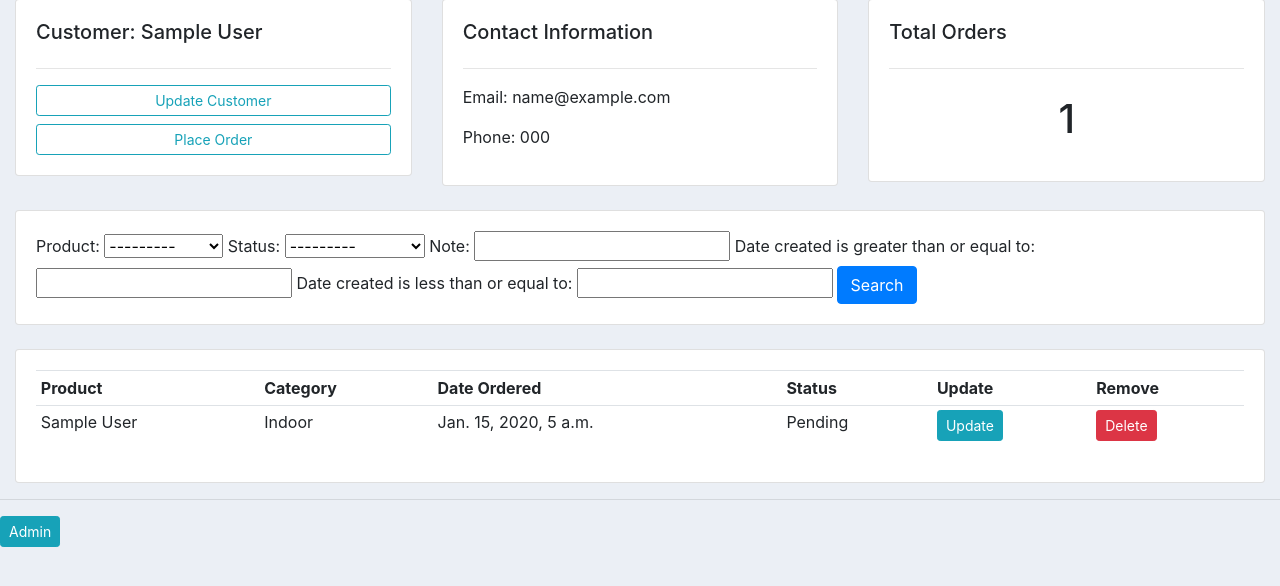
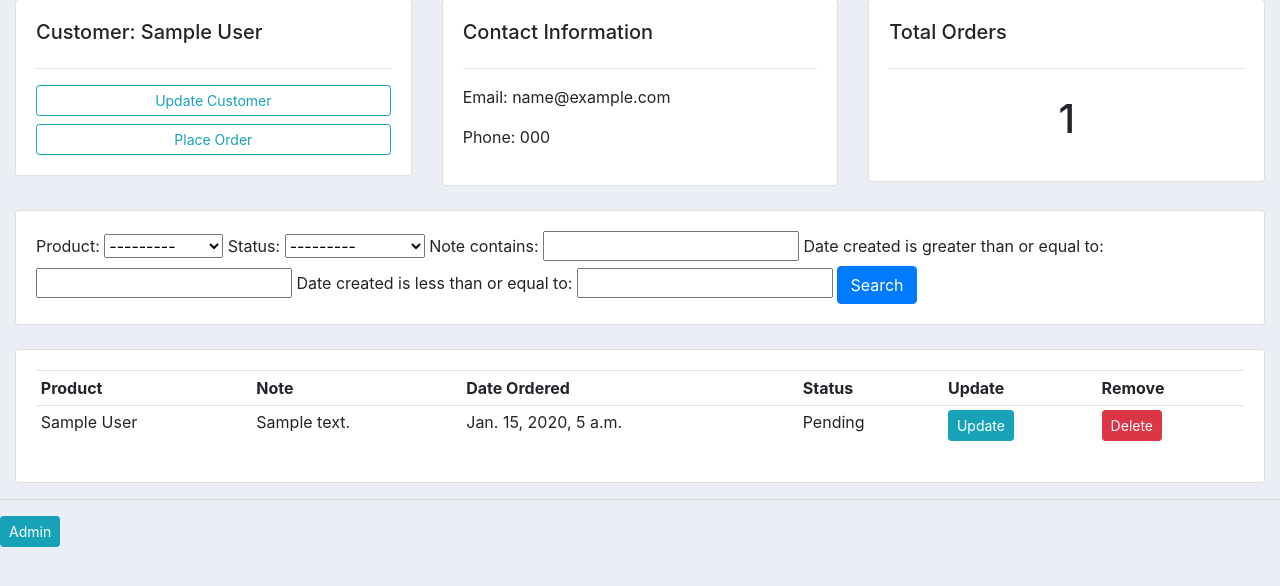
Before and after one commit to krsnamara/djangoCRM, a Django app: page /customer/1/ in a window 1280 px wide. Shown: the part 121-707 px from the top of the page. Run offline with Django 4.2, Linux system fonts and the light colour scheme; tables that the repository leaves empty hold one stand-in row (values such as "Sample post").

```diff
--- a/accounts/filters.py
+++ b/accounts/filters.py
@@ -1,11 +1,13 @@
 import django_filters
-from django_filters import DateFilter
+from django_filters import DateFilter, CharFilter
 
 from .models import *
 
 class OrderFilter(django_filters.FilterSet):
     start_date = DateFilter(field_name="date_created", lookup_expr="gte")
     end_date = DateFilter(field_name="date_created", lookup_expr="lte")
+    note = CharFilter(field_name="note", lookup_expr="icontains")
+
     class Meta:
         model = Order
         fields = "__all__"
--- a/accounts/templates/accounts/customer.html
+++ b/accounts/templates/accounts/customer.html
@@ -54,7 +54,7 @@
       <table class="table table-sm">
         <tr>
           <th>Product</th>
-          <th>Category</th>
+          <th>Note</th>
           <th>Date Ordered</th>
           <th>Status</th>
           <th>Update</th>
@@ -64,7 +64,7 @@
         {% for order in orders%}
         <tr>
           <td>{{order.product}}</td>
-          <td>{{order.product.category}}</td>
+          <td>{{order.note}}</td>
           <td>{{order.date_created}}</td>
           <td>{{order.status}}</td>
           <td>
--- a/accounts/views.py
+++ b/accounts/views.py
@@ -60,10 +60,10 @@ def updateOrder(request, pk):
         form = OrderForm(request.POST, instance=order)
         if form.is_valid():
             form.save()
-            return redirect("/")
+            return redirect("customer", pk_test=order.customer.id)
 
     context = { "form": form,}
-    return render(request, "accounts/order_form.html", context)
+    return render(request, "accounts/update_order.html", context)
 
 def deleteOrder(request, pk):
     order = Order.objects.get(id=pk)
```
Also changed, not shown: accounts/templates/accounts/update_order.html (added, +14 -0 lines), accounts/forms.py (line endings or trailing spaces).
